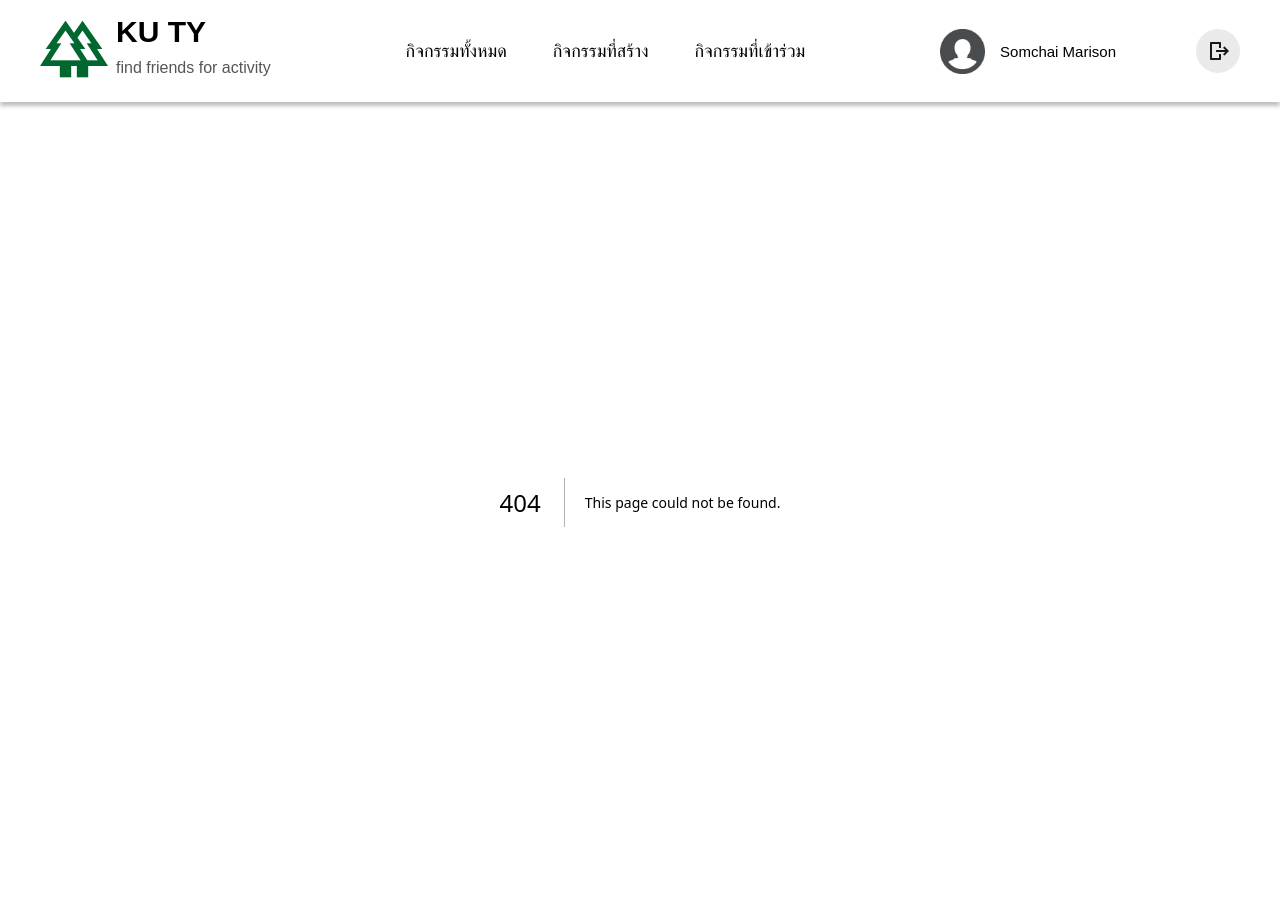
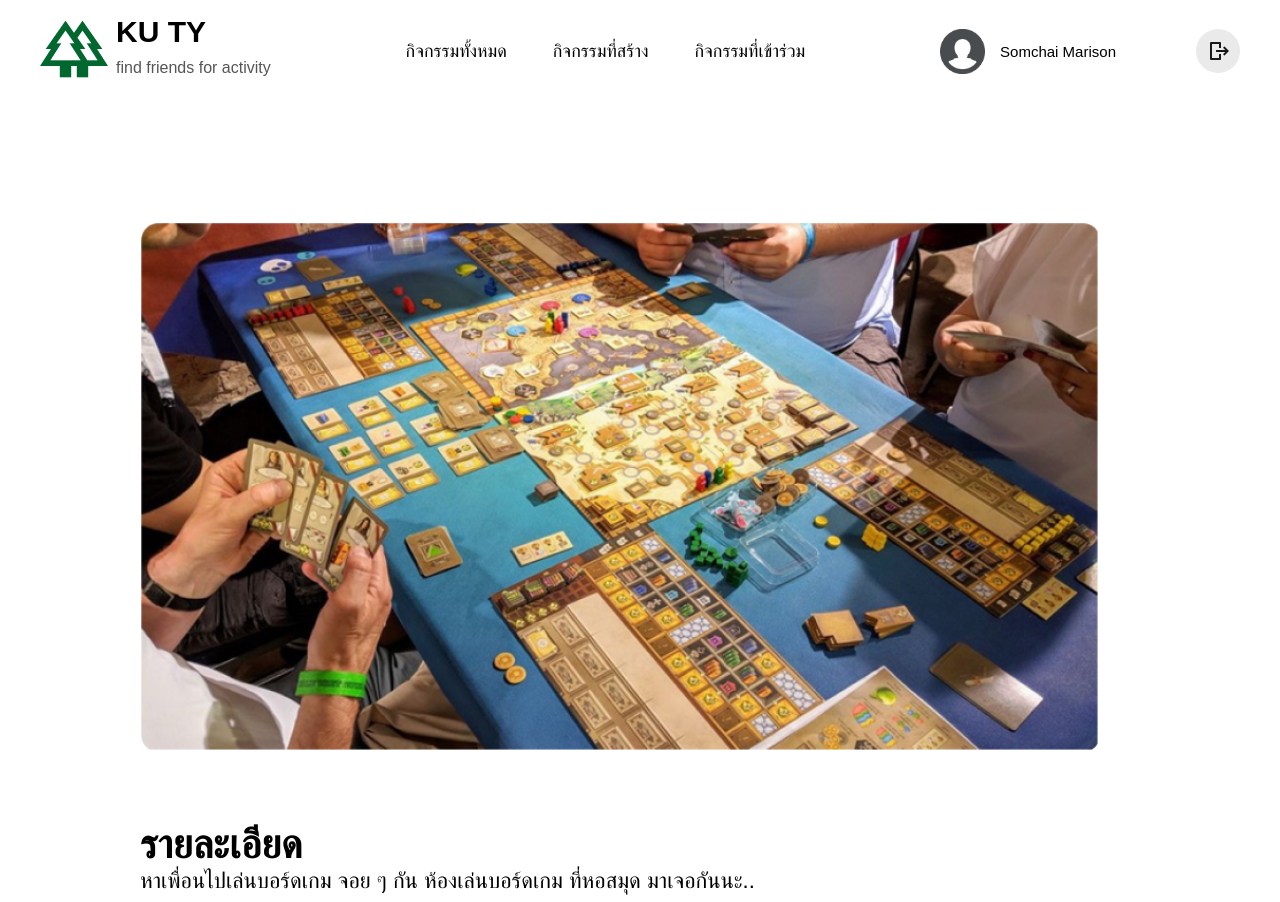
Before and after one commit to peth02/472-S-KU_TY_Frontend-6510405415, a Next.js app: page /profile in a window 1280 px wide. Before the commit this address had no page. Built offline with nearby package versions, Linux system fonts and the light colour scheme.

Commit message:
Add profile page

```diff
--- a/app/action.js
+++ b/app/action.js
@@ -9,3 +9,11 @@ export async function login(prevState, fromData) {
 
     redirect('/all-events');
 }
+
+export async function logout(prevState, fromData) {
+    redirect('/');
+}
+
+export async function profile(prevState, fromData) {
+    redirect('/profile');
+}
--- a/app/header.js
+++ b/app/header.js
@@ -4,13 +4,13 @@ import { useState } from "react";
 import styles from "./page.module.css";
 import Image from "next/image";
 import { login } from "./action";
+import { redirect } from "next/navigation";
 
 export default function Header() {
   const [onLogin, setOnLogin] = useState(true);
 
   function submitLogin() {
     setOnLogin(true);
-    login();
   }
 
   function submitLogout() {
@@ -48,13 +48,16 @@ export default function Header() {
         <li className={styles["menu-item"]}>กิจกรรมที่เข้าร่วม</li>
       </ul>
 
-      <div className={styles["container"]}>
+      <div
+        className={styles["container"]}
+      >
         <div
           style={{
             display: "flex",
             alignItems: "center",
             justifyContent: "center",
           }}
+          onClick={() => redirect("/profile")}
         >
           <Image
             src="/images/default-profile-picture.png"
@@ -63,6 +66,7 @@ export default function Header() {
             alt="Profile logo"
           />
         </div>
+
         <div
           style={{
             display: "flex",
@@ -122,10 +126,7 @@ export default function Header() {
             justifyContent: "center",
           }}
         >
-          <button
-            className={styles["login-button-header"]}
-            onClick={login}
-          >
+          <button className={styles["login-button-header"]} onClick={login}>
             เข้าสู่ระบบ
           </button>{" "}
         </div>
--- /dev/null
+++ b/app/profile/page.js
@@ -0,0 +1,30 @@
+import Image from "next/image";
+import styles from "./page.module.css";
+
+export default function Profile() {
+  return (
+    <div className={styles.page}>
+      <div className={styles["event-detail-container"]}>
+        <div className={styles["event-detail-picture"]}>
+          <Image
+            src="/images/default-event-picture.png"
+            layout="responsive"
+            width={100}
+            height={100}
+            alt="Event picture"
+          />
+        </div>
+
+        <div className={styles["event-detail"]}></div>
+      </div>
+
+      <div className={styles["event-description"]}>
+        <p style={{ fontWeight: "bold", fontSize: 40 }}>รายละเอียด</p>
+        <p style={{ fontSize: 22 }}>
+          หาเพื่อนไปเล่นบอร์ดเกม จอย ๆ กัน ห้องเล่นบอร์ดเกม ที่หอสมุด
+          มาเจอกันนะ..
+        </p>
+      </div>
+    </div>
+  );
+}
--- /dev/null
+++ b/app/profile/page.module.css
@@ -0,0 +1,22 @@
+.page {
+    background-color: white;
+    width: 100vw;  /* ความกว้างครอบคลุม viewport ทั้งหมด */
+    height: 100vh;
+    display: flex;
+    flex-direction: column;
+    color: black;
+  }
+
+  .event-detail-container{
+    margin-top: 120px;
+    margin-left: 140px;
+  }
+
+  .event-description{
+    margin-left: 140px;
+  }
+
+  .event-detail-picture{
+    width: 960px;
+    height: 600px;
+  }
```
Also changed, not shown: app/all-events/profile/page.js (deleted).
